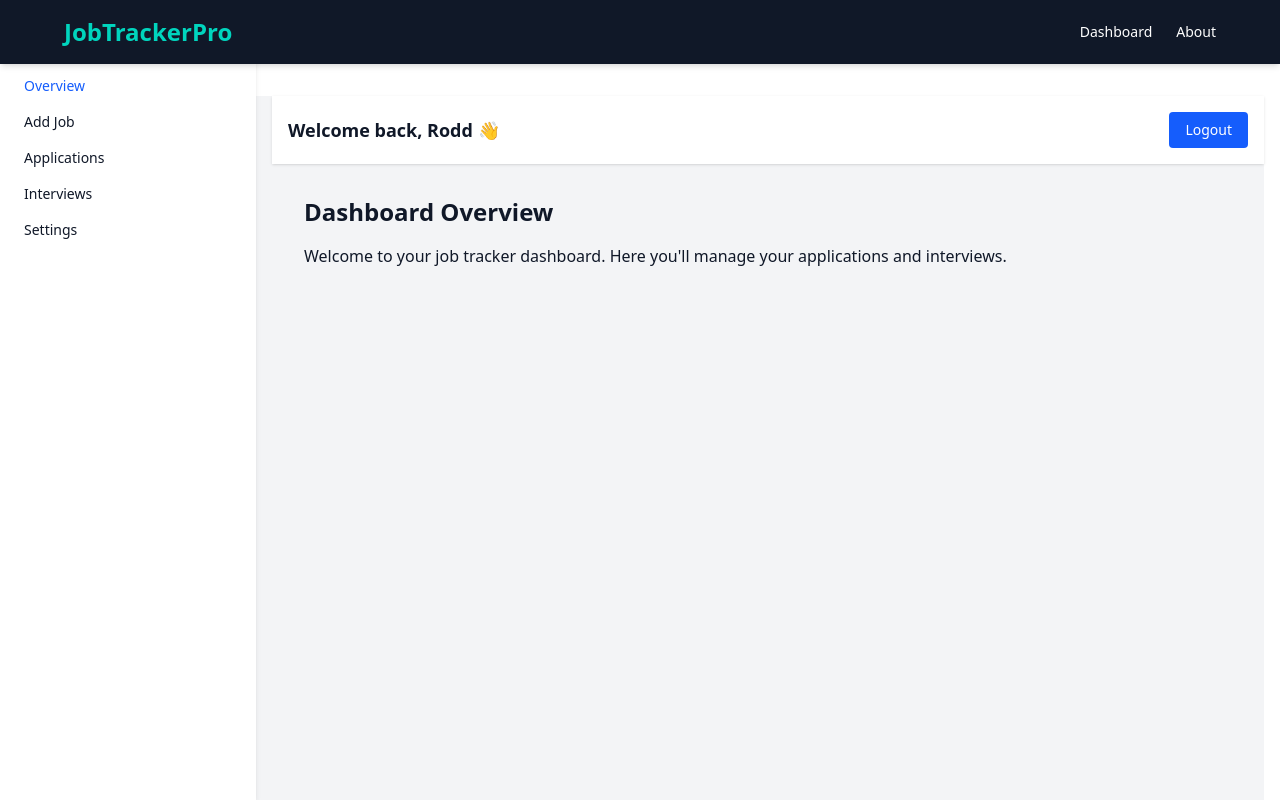
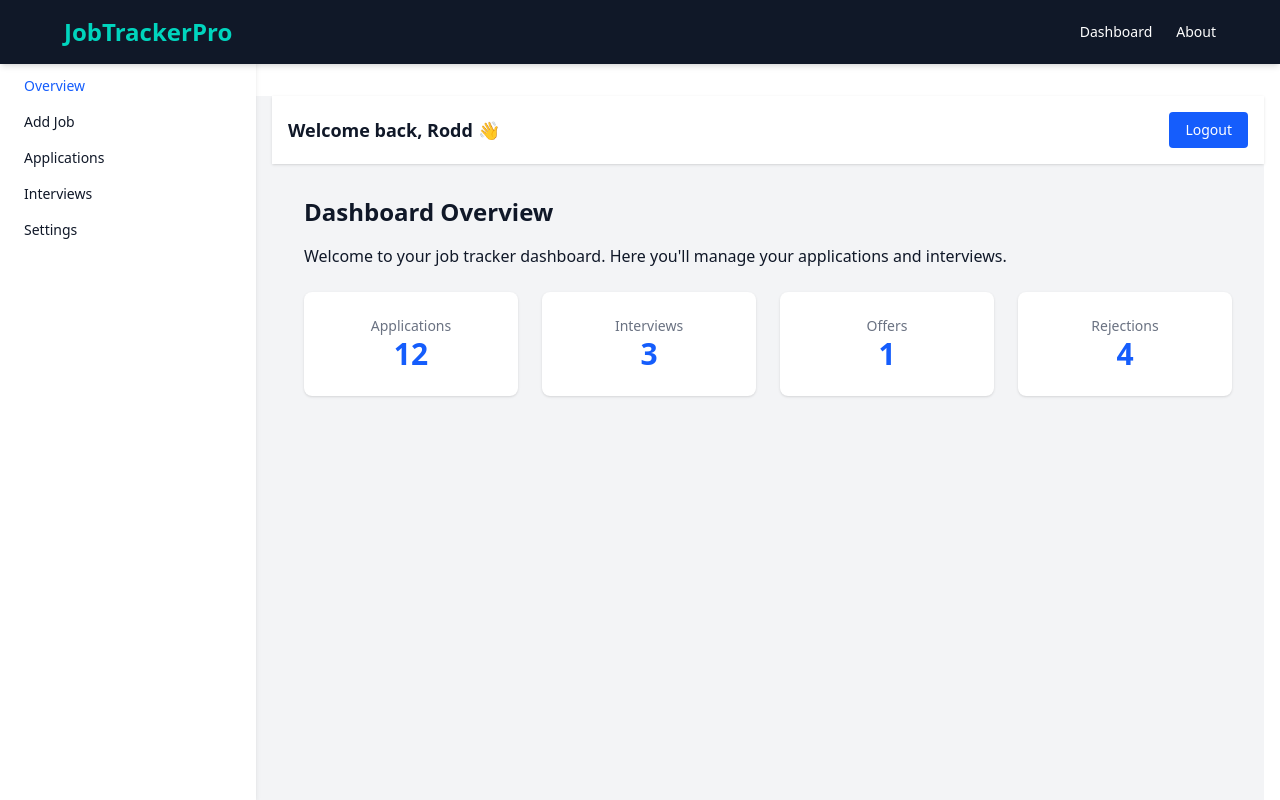
Before and after one commit to roddazad/job-tracker-pro, a Next.js app: page /dashboard in a window 1280 px wide. Shown: the top 800 px of the page. Built offline with nearby package versions, Linux system fonts and the light colour scheme.

Commit message:
add Applications page with mock data table

```diff
--- a/src/app/dashboard/applications/page.js
+++ b/src/app/dashboard/applications/page.js
@@ -0,0 +1,71 @@
+'use client';
+
+import { useState } from 'react';
+
+const mockApplications = [
+  {
+    id: 1,
+    company: 'Google',
+    title: 'Frontend Engineer',
+    date: '2025-05-01',
+    status: 'Interview',
+  },
+  {
+    id: 2,
+    company: 'Netflix',
+    title: 'UI Developer',
+    date: '2025-05-05',
+    status: 'Applied',
+  },
+  {
+    id: 3,
+    company: 'Amazon',
+    title: 'React Developer',
+    date: '2025-05-10',
+    status: 'Rejected',
+  },
+];
+
+export default function ApplicationsPage() {
+  const [applications] = useState(mockApplications);
+
+  return (
+    <div>
+      <h1 className="text-2xl font-bold mb-6">My Applications</h1>
+      <div className="overflow-x-auto">
+        <table className="min-w-full bg-white rounded shadow-md">
+          <thead className="bg-gray-100 text-left text-sm uppercase text-gray-600">
+            <tr>
+              <th className="p-4">Company</th>
+              <th className="p-4">Position</th>
+              <th className="p-4">Date Applied</th>
+              <th className="p-4">Status</th>
+            </tr>
+          </thead>
+          <tbody className="text-sm">
+            {applications.map((app) => (
+              <tr key={app.id} className="border-t hover:bg-gray-50">
+                <td className="p-4">{app.company}</td>
+                <td className="p-4">{app.title}</td>
+                <td className="p-4">{app.date}</td>
+                <td className="p-4">
+                  <span
+                    className={`px-2 py-1 rounded-full text-xs font-semibold ${
+                      app.status === 'Interview'
+                        ? 'bg-blue-100 text-blue-700'
+                        : app.status === 'Rejected'
+                        ? 'bg-red-100 text-red-700'
+                        : 'bg-yellow-100 text-yellow-700'
+                    }`}
+                  >
+                    {app.status}
+                  </span>
+                </td>
+              </tr>
+            ))}
+          </tbody>
+        </table>
+      </div>
+    </div>
+  );
+}
--- a/src/app/dashboard/page.js
+++ b/src/app/dashboard/page.js
@@ -1,8 +1,25 @@
+import StatsCard from '../../components/StatsCard';
+
+const stats = [
+  { title: 'Applications', value: 12 },
+  { title: 'Interviews', value: 3 },
+  { title: 'Offers', value: 1 },
+  { title: 'Rejections', value: 4 },
+];
+
 export default function DashboardPage() {
   return (
     <div>
       <h1 className="text-2xl font-bold mb-4">Dashboard Overview</h1>
-      <p>Welcome to your job tracker dashboard. Here you'll manage your applications and interviews.</p>
+      <p className="mb-6">
+        Welcome to your job tracker dashboard. Here you'll manage your applications and interviews.
+      </p>
+
+      <div className="grid grid-cols-1 sm:grid-cols-2 lg:grid-cols-4 gap-6">
+        {stats.map((stat) => (
+          <StatsCard key={stat.title} title={stat.title} value={stat.value} />
+        ))}
+      </div>
     </div>
   );
 }
--- /dev/null
+++ b/src/components/StatsCard.js
@@ -0,0 +1,8 @@
+export default function StatsCard({ title, value }) {
+  return (
+    <div className="bg-white p-6 rounded-lg shadow text-center">
+      <p className="text-gray-500 text-sm">{title}</p>
+      <h3 className="text-3xl font-bold text-blue-600">{value}</h3>
+    </div>
+  );
+}
```
